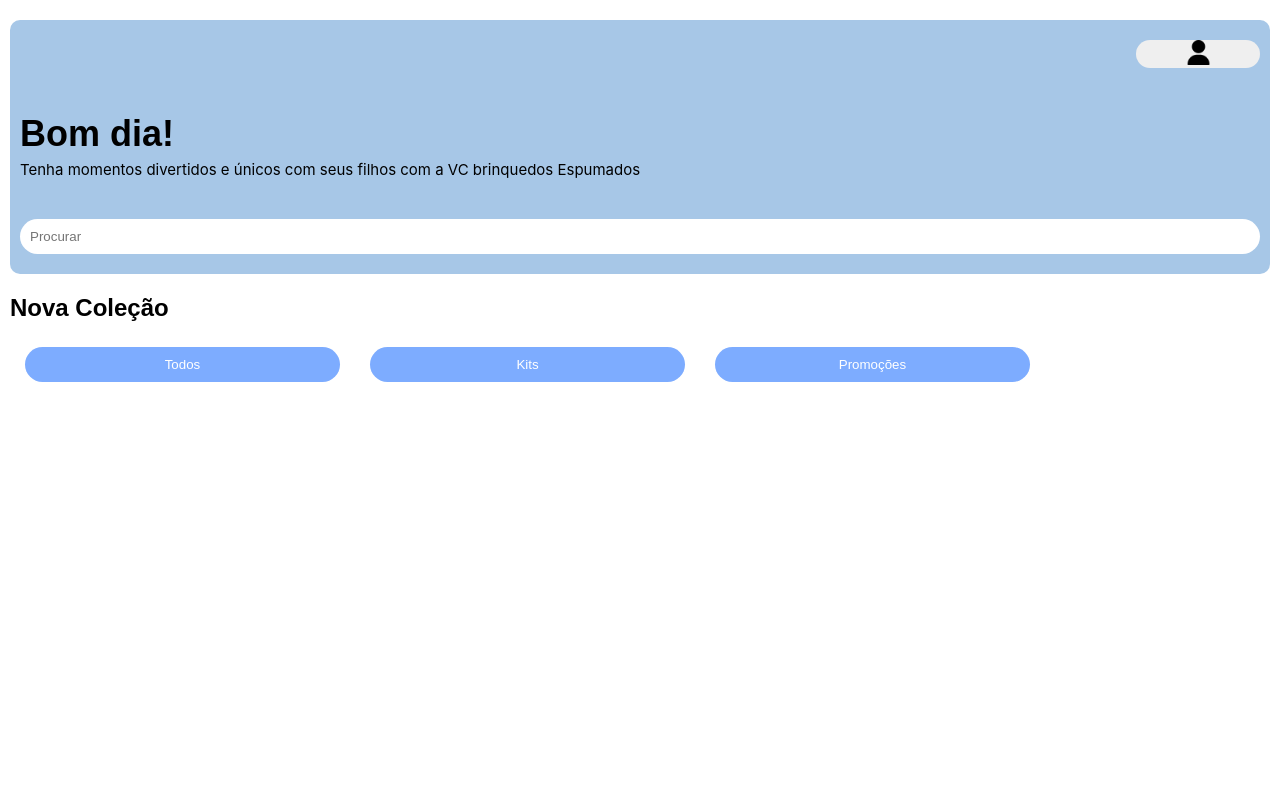
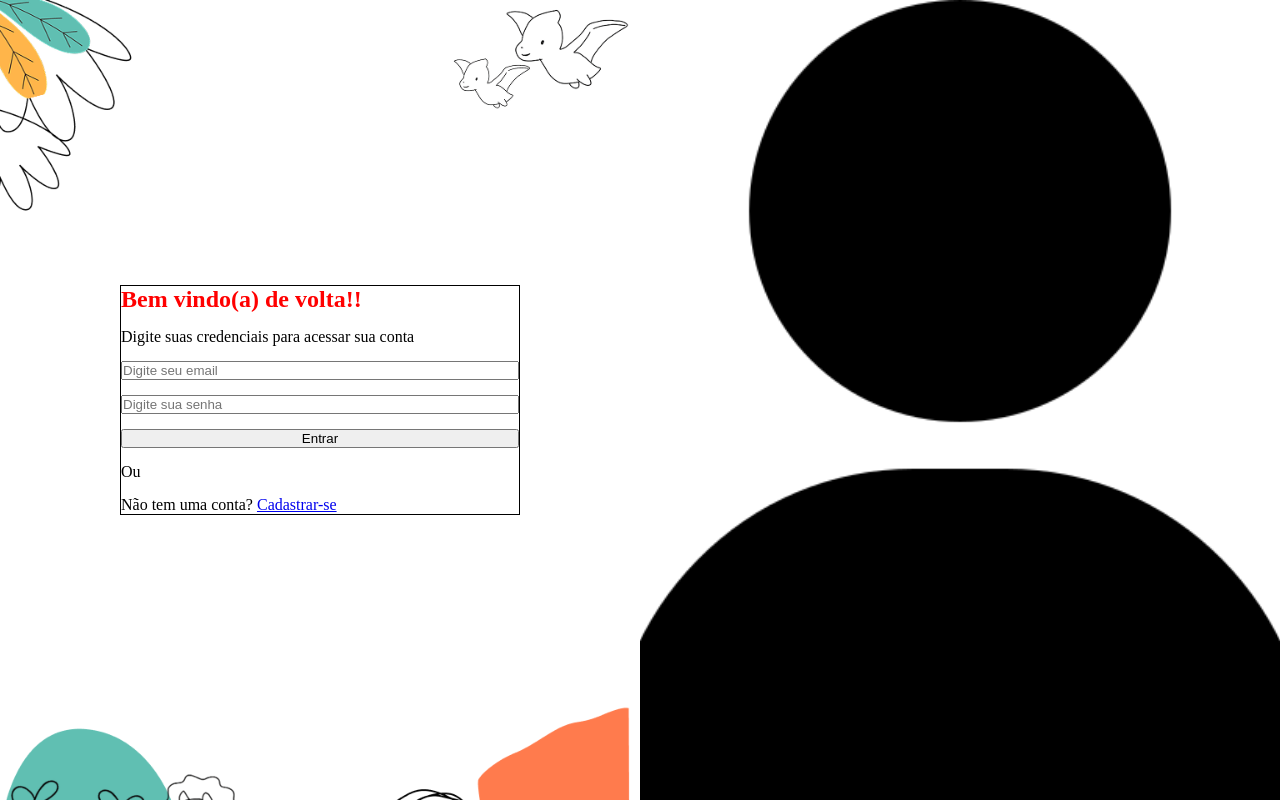
Before and after one commit to Igor-Victor21/Front-end-Vite-js-Vc-Brinquedos-Espumados-, a React (Vite) app in the folder Front-end-Vite-js-Vc-Brinquedos-Espumados/: page / in a window 1280 px wide. Built offline with nearby package versions, Linux system fonts and the light colour scheme.

Commit message:
Reformulação da página de login

```diff
--- a/Front-end-Vite-js-Vc-Brinquedos-Espumados/src/App.jsx
+++ b/Front-end-Vite-js-Vc-Brinquedos-Espumados/src/App.jsx
@@ -1,76 +1,33 @@
 import style from './App.module.css'
-import { useNavigate } from 'react-router-dom'
+import { useNavigate, Link } from 'react-router-dom'
 
-import UserImage from './assets/image/user-test-sem-figma.png'
+import Image from './assets/image/user-test-sem-figma.png'
 
 function App(){
   const navigate = useNavigate()
   return (
     <>
-  {/* <InfoModal visible={isModalVisible} onClose={() => setModalVisible(false)} /> */}
-  {/* <InfoCell /> */}
-
-  {/* {showToast && (
-    <div className={style.toastConteiner}>
-      <p className={style.toastMessage}>{messageToast}</p>
-    </div>
-  )} */}
-
-  <section className={style.Card}>
-    <button className={style.UserImagePosition}>
-      <img
-        className={style.UserImage}
-        src={UserImage}
-        alt="User"
-        onClick={() => navigate('/Login')}
-      />
-    </button>
-
-    <p className={style.MessageIntro}>Bom dia!</p>
-    <p className={style.Slogan}>
-      Tenha momentos divertidos e únicos com seus filhos com a VC brinquedos Espumados
-    </p>
-    <input className={style.SearchBar} type="text" placeholder="Procurar" />
-  </section>
-
-  <p className={style.Text}>Nova Coleção</p>
-
-  <section className={style.Bar}>
-    <button className={style.BarItem} onClick={() => setBarContent(1)}>
-      <p className={style.textBtn}>Todos</p>
-    </button>
-    <button className={style.BarItem} onClick={() => setBarContent(2)}>
-      <span className={style.textBtn}>Kits</span>
-    </button>
-    <button className={style.BarItem} onClick={() => setBarContent(3)}>
-      <span className={style.textBtn}>Promoções</span>
-    </button>
-  </section>
-
-  <div className={style.conteinerCards}>
-    <div className={style.wrapCards}>
-      {/* {produtosFiltrados.map((item) => (
-        <button
-          key={item.id}
-          style={{ marginRight: 16 }}
-          onClick={() => handleProduct(item)}
-        >
-          <Card
-            name={item.name}
-            description={item.description}
-            image={item.image}
-            price={item.price}
-            id={item.id}
-            toast={(jaExiste) => showCustomToast(jaExiste)}
-          />
-        </button>
-      ))} */}
-    </div>
-  </div>
-  {/* <Nav /> */}
+      <section className={style.container}>
+        <div className={style.wrapLogin}>
+          <div className={style.login}>
+            <h1>Bem vindo(a) de volta!!</h1>
+            <p>Digite suas credenciais para acessar sua conta</p>
+            <input type="text" placeholder='Digite seu email'/>
+            <input type="password" placeholder='Digite sua senha'/>
+            <button onClick={() => navigate("/Login")}>Entrar</button>
+            <p>Ou</p>
+            <p>Não tem uma conta? <Link to="/Login" className={style.link}>Cadastrar-se</Link></p>
+          </div>
+        </div>
+        <div className={style.wrapImage}>
+          <img
+          className={style.img}
+          src={Image}
+          alt='teste'/>
+        </div>
+      </section>
     </>
   )
-
 }
 
 export default App
--- a/Front-end-Vite-js-Vc-Brinquedos-Espumados/src/App.module.css
+++ b/Front-end-Vite-js-Vc-Brinquedos-Espumados/src/App.module.css
@@ -1,111 +1,40 @@
-.toastConteiner {
-  position: absolute;
-  top: 80px;
-  left: 20px;
-  right: 20px;
-  background-color: black;
-  padding: 10px;
-  border-radius: 10px;
-  z-index: 9999;
+.container{
   display: flex;
-  align-items: center;
-  justify-content: center;
+  height: 100vh;
+  width: 100%;
+  overflow: hidden;
 }
 
-.toastMessage {
-  color: #fefefe;
-}
-
-.Card {
-  display: flex;
-  flex-direction: column;
-  padding: 20px 10px;
-  margin: 20px 10px 20px 10px;
-  background-color: #a7c7e7;
-  border-radius: 10px;
-}
-
-.UserImagePosition {
-  position: relative;
-  width: 10%;
-  right: -90%;
-  border-radius: 999px;
-  border: none;
-}
-
-.UserImage {
-  width: 25px;
-  height: 25px;
-}
-
-.MessageIntro {
-  font-weight: bold;
-  font-size: 36px;
-  font-family: 'Montserrat', sans-serif;
-  padding-top: 45px;
-  padding-bottom: 5px;
-}
-
-.Slogan {
-  font-size: 15px;
-  font-family: 'Inter', sans-serif;
-}
-
-.SearchBar {
-  margin-top: 40px;
-  padding: 10px;
-  background-color: white;
-  border-radius: 999px;
-  border: none;
-  outline: none;
-}
-
-.Text {
-  margin: 0 10px;
-  font-weight: bold;
-  font-size: 24px;
-  font-family: 'Poppins', sans-serif;
-}
-
-.Bar {
-  margin: 0 10px;
-  padding: 10px 0 15px 0;
-  display: flex;
-  flex-direction: row;
-}
-
-.BarItem {
-  background-color: var(--azul-bebe);
-  border-radius: 999px;
-  margin: 15px;
-  width: 25%;
-  padding: 10px;
-  margin-bottom: 5px;
-  border: none;
-  cursor: pointer;
-}
-
-.textBtn {
-  color: white;
+.wrapLogin{
+  flex: 1;
   display: flex;
   justify-content: center;
   align-items: center;
+  background-image: url('./assets/image/login.png');
+  background-repeat: no-repeat;
+  background-size: cover;
+  /* background-position: center; */
 }
 
-.conteinerCards {
+.login{
+  width: 100%;
+  max-width: 400px;
   display: flex;
-  flex-direction: row;
-  flex-wrap: nowrap;
-  height: 350px;
-  margin-left: 0;
-  overflow-x: auto; /* importante para rolagem horizontal */
+  flex-direction: column;
+  gap: 15px;
+  border: 1px solid black;
 }
 
-.wrapCards {
+.wrapImage{
+  flex: 1;
   display: flex;
+  justify-content: center;
+  align-items: center;
+  overflow: hidden;
 }
 
-.flatCards {
-  margin-left: 5px;
-  display: flex;
+.img{
+  width: 100%;
+  height: 100%;
+  object-fit: cover;
 }
```
Also changed, not shown: Front-end-Vite-js-Vc-Brinquedos-Espumados/src/assets/image/login.png (added).
